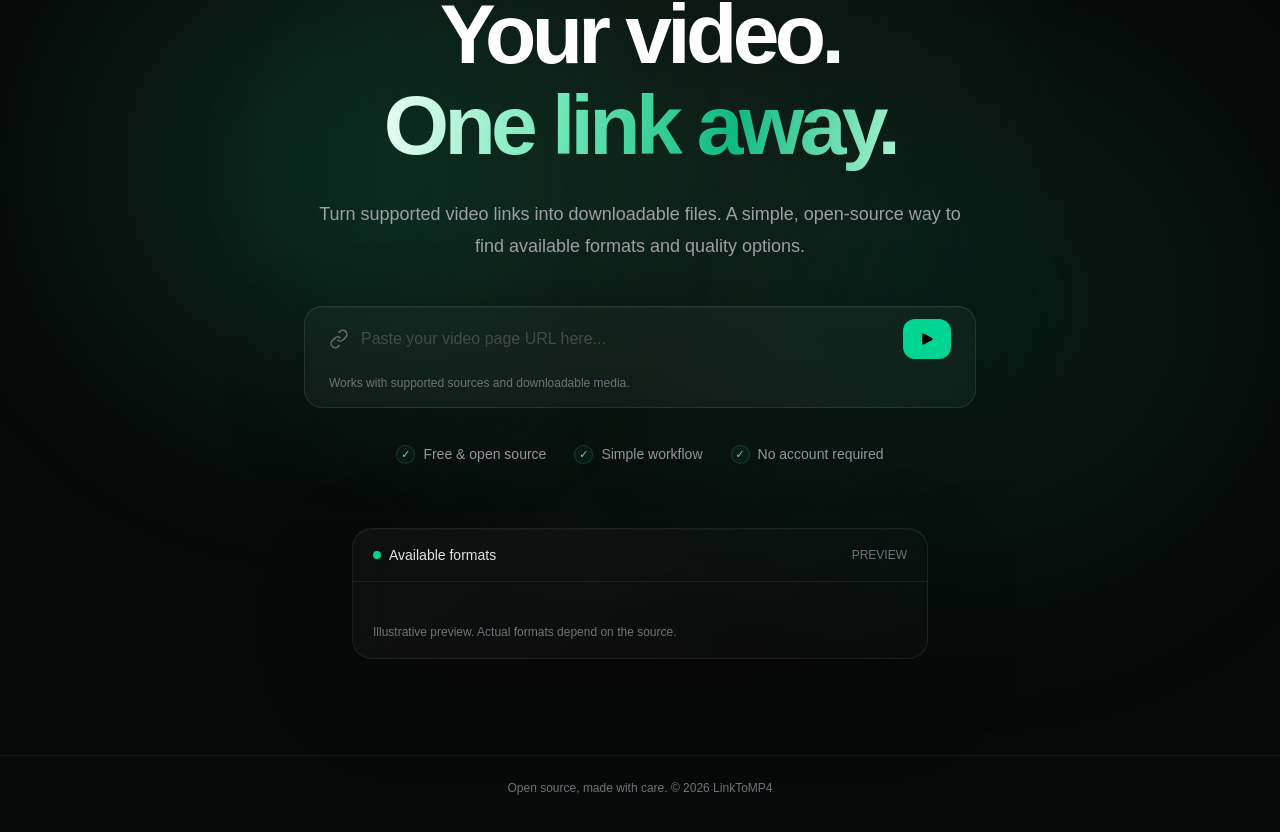
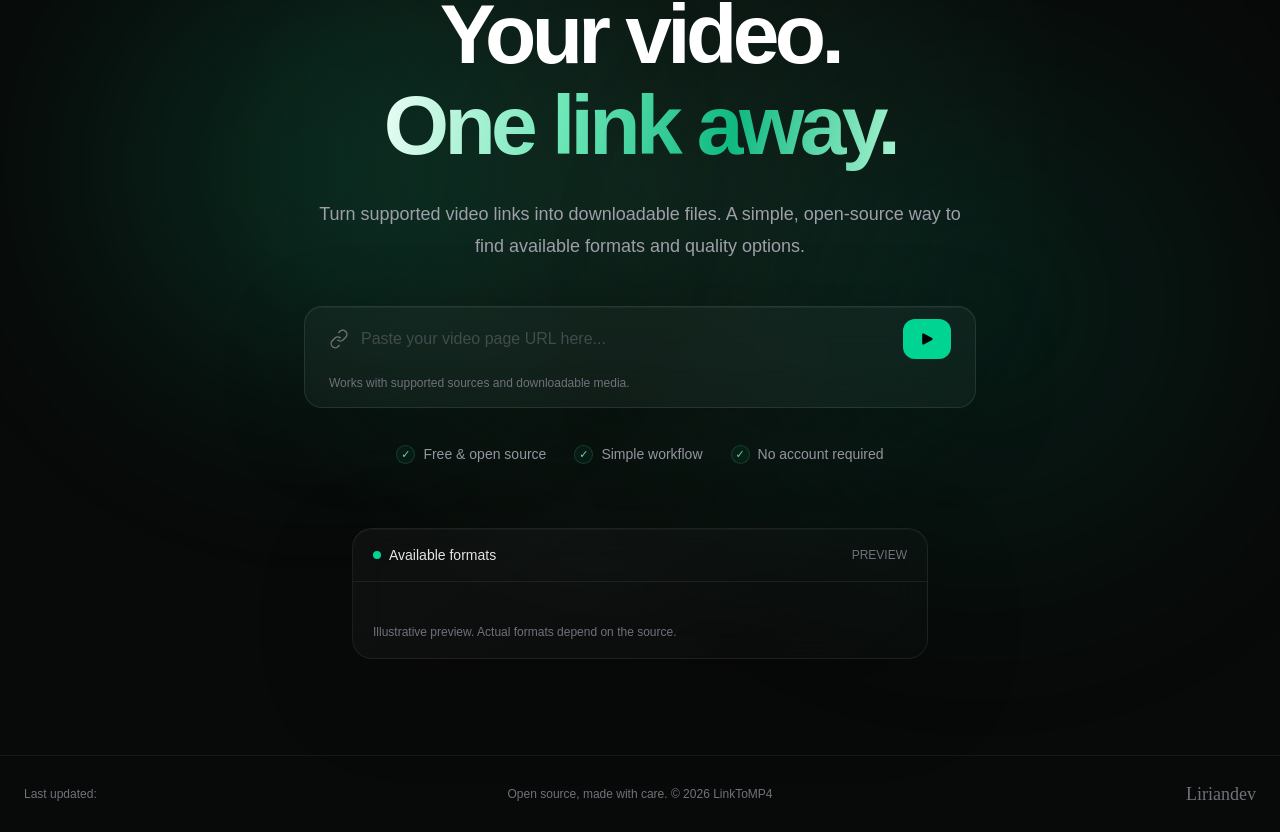
Before and after one commit to Hqko01/Next, a Next.js app in the folder linktomp4/: page / in a window 1280 px wide. Shown: the part 176-1008 px from the top of the page. Built offline with nearby package versions, Linux system fonts and the light colour scheme.

Commit message:
Footer edited and Liriandev.com connect added

```diff
--- a/linktomp4/app/layout.tsx
+++ b/linktomp4/app/layout.tsx
@@ -1,5 +1,6 @@
 import type { Metadata } from "next";
 import { Geist, Geist_Mono, Montserrat, Roboto } from "next/font/google";
+import localFont from "next/font/local";
 import "./globals.css";
 
 const geistSans = Geist({
@@ -20,6 +21,13 @@ const roboto = Roboto({
   variable: "--font-roboto",
 });
 
+const tanNimbus = localFont({
+  src: "../public/fonts/tan-nimbus.ttf",
+  variable: "--font-tan-nimbus",
+  display: "swap",
+});
+
+
 export const metadata: Metadata = {
   title: "Link to MP4",
   description: "Convert links to MP4 format",
@@ -29,7 +37,7 @@ export default function RootLayout({ children }: LayoutProps<"/">) {
   return (
     <html
       lang="en"
-      className={`${geistSans.variable} ${geistMono.variable} ${montserrat.variable} ${roboto.variable} h-full antialiased`}
+      className={`${geistSans.variable} ${geistMono.variable} ${montserrat.variable} ${roboto.variable} ${tanNimbus.variable} h-full antialiased`}
     >
       <head>
         <meta name="viewport" content="width=device-width, initial-scale=1.0" />
--- a/linktomp4/app/page.tsx
+++ b/linktomp4/app/page.tsx
@@ -1,7 +1,7 @@
 import DownloaderArea from "@/components/downloaderArea";
 import Link from "next/link";
 
-async function getGithubStars(): Promise<number | null> {
+async function getGithubStars(): Promise<{ star: number; update: string } | null> {
   const api = process.env.API;
   if (!api) return null;
 
@@ -16,7 +16,8 @@ async function getGithubStars(): Promise<number | null> {
     if (!response.ok) return null;
 
     const data = await response.json();
-    return data.stargazers_count;
+
+    return { "star": data.stargazers_count, "update": data.updated_at };
   } catch {
     return null;
   }
@@ -65,7 +66,7 @@ const ArrowIcon = () => (
 );
 
 export default async function Home() {
-  const stars = await getGithubStars();
+  const githubData = await getGithubStars();
 
   return (
     <main className="hero-shell relative flex min-h-screen flex-col overflow-hidden">
@@ -104,7 +105,7 @@ export default async function Home() {
           <GithubIcon />
           <span>Star on GitHub</span>
 
-          {stars !== null && (
+          {githubData !== null && (
             <span className="github-stars">
               <svg
                 viewBox="0 0 24 24"
@@ -114,17 +115,27 @@ export default async function Home() {
               >
                 <path d="m12 2 3.1 6.3 6.9 1-5 4.9 1.2 6.9L12 17.8l-6.2 3.3L7 14.2 2 9.3l6.9-1L12 2Z" />
               </svg>
-              <span>{stars}</span>
+              <span>{githubData.star}</span>
             </span>
           )}
         </a>
       </header>
 
       {/* Downloader Area */}
-     <DownloaderArea />
+      <DownloaderArea />
 
-      <footer className="relative z-10 border-t border-white/6 px-6 py-6 text-center text-xs text-zinc-500">
-        Open source, made with care. © 2026 LinkToMP4
+      <footer className="flex flex-row justify-between max-sm:flex-col max-sm:justify-center max-sm: items-center max-sm:gap-8 relative z-10 border-t border-white/6 px-6 py-6 text-center text-xs text-zinc-500">
+        <div className="left flex flex-1 justify-start items-center text-md">
+          <p>Last updated: {githubData?.update}</p>
+        </div>
+        <div className="middle flex flex-1 justify-center items-center text-md">
+          <p>Open source, made with care. © 2026 LinkToMP4</p>
+        </div>
+        <div className="right flex flex-1 justify-end items-center">
+          <a href="https://liriandev.com" target="_blank" rel="noreferrer" className="font-[tanNimbus] text-lg">
+            Liriandev
+          </a>
+        </div>
       </footer>
     </main>
   );
```
Also changed, not shown: linktomp4/public/fonts/tan-nimbus.ttf (added).
